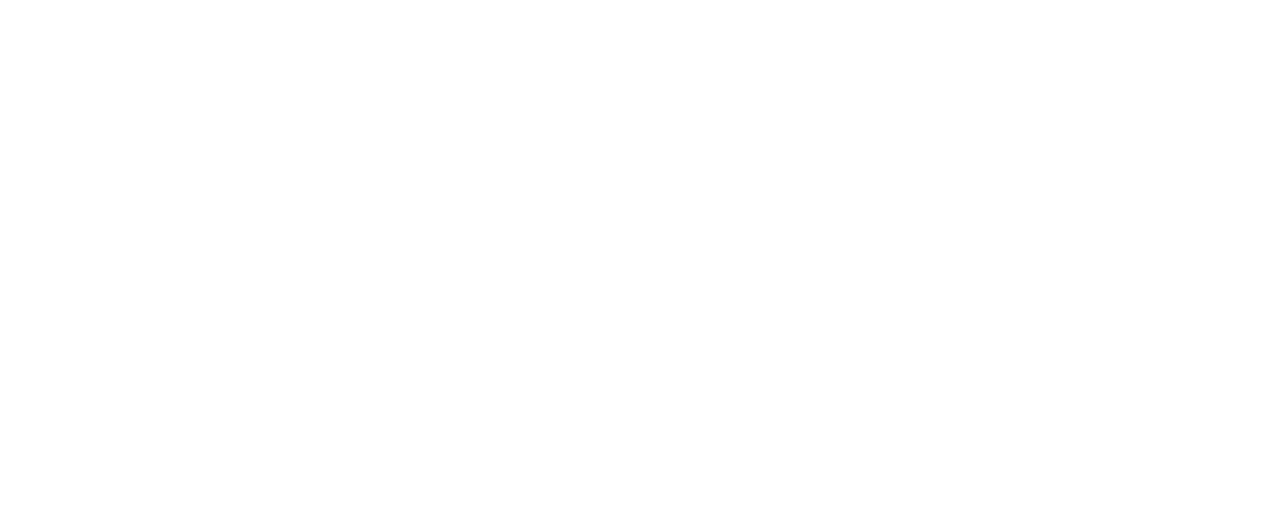
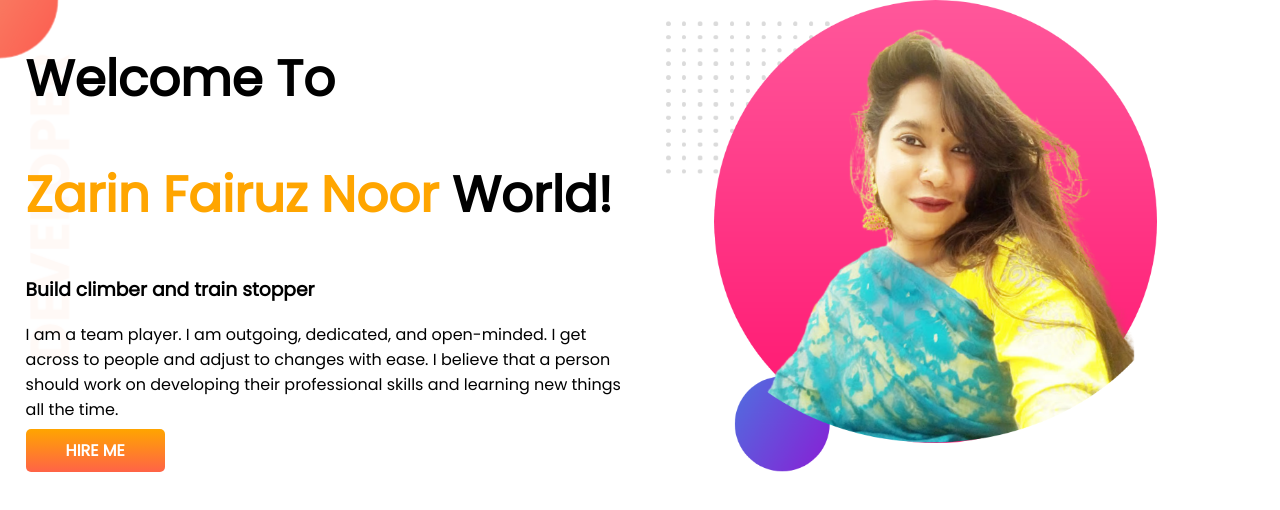
Before and after one commit to zarinfairuz/developer-portfolio, a plain HTML site: page index.html in a window 1280 px wide. Drawn offline with Linux system fonts and the light colour scheme.

Commit message:
top banner added

```diff
--- a/index.html
+++ b/index.html
@@ -1,13 +1,33 @@
 <!DOCTYPE html>
 <html lang="en">
+
 <head>
     <meta charset="UTF-8">
     <meta http-equiv="X-UA-Compatible" content="IE=edge">
     <meta name="viewport" content="width=device-width, initial-scale=1.0">
     <title>Ananya Portfolio</title>
+    <link rel="preconnect" href="https://fonts.googleapis.com">
+    <link rel="preconnect" href="https://fonts.gstatic.com" crossorigin>
+    <link href="https://fonts.googleapis.com/css2?family=Poppins:ital@0;1&display=swap" rel="stylesheet">
     <link rel="stylesheet" href="style.css">
 </head>
+
 <body>
+    <section class="top-banner">
+        <div class="half-width">
+            <h1>Welcome To</h1>
+            <h1><span class="orange-color">Zarin Fairuz Noor </span>World!</h1>
+            <h3>Build climber and train stopper </h3>
+            <p>I am a team player. I am outgoing, dedicated, and open-minded. I get across to people and adjust to
+                changes
+                with ease. I believe that a person should work on developing their professional skills and learning new
+                things all the time.</p>
+            <a class="link-button" target="_blank" href="https://www.linkedin.com/signup">HIRE ME</a>
+        </div>
+        <div class="half-width"><img src="images/Ananya-bg.png" alt=""></div>
+    </section>
+
 
 </body>
+
 </html>
--- a/style.css
+++ b/style.css
@@ -0,0 +1,33 @@
+body{
+    font-family: 'Poppins', sans-serif;
+    margin:0;
+}
+h1{
+    font-size: 50px;
+
+}
+.orange-color{
+    color:orange;
+}
+section{
+    display:flex;
+}
+.half-width{
+    width:50%;
+    padding-left: 2%;
+}
+.half-width img{
+    width:80%;
+}
+.link-button{
+    text-decoration: none;
+    background-image: linear-gradient(orange,tomato);
+    padding:10px 40px;
+    color:white;
+    font-weight: 700;
+    border-radius: 5px;
+}
+.top-banner{
+    background-image:url(images/top-banner.png);
+    background-repeat: no-repeat;
+}
```
Also changed, not shown: images/Ananya-bg.png (added), images/anu 1.jpg (added), images/anu_1-removebg-preview.png (added), images/dream-bg.png (added), images/exp-bg.png (added), images/jhankar.png (added), images/jhankar2.png (added), images/my-bg.png (added), images/my-bg2.png (added), images/top-banner.png (added), 7 other files.
